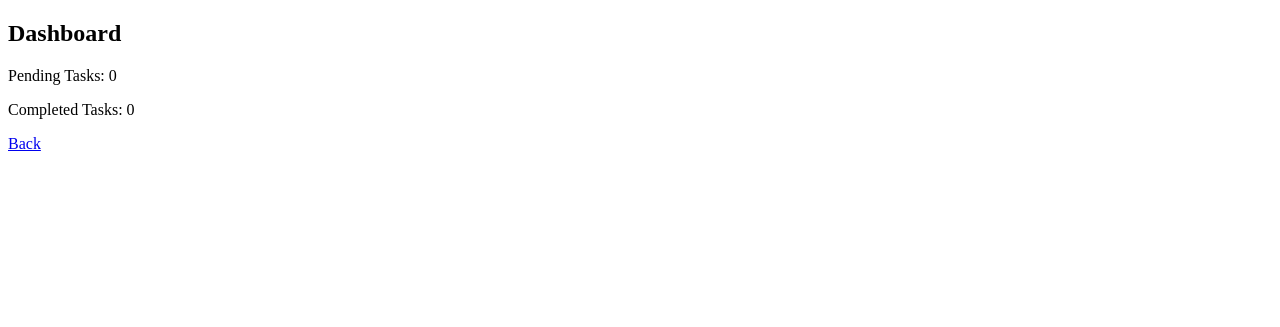
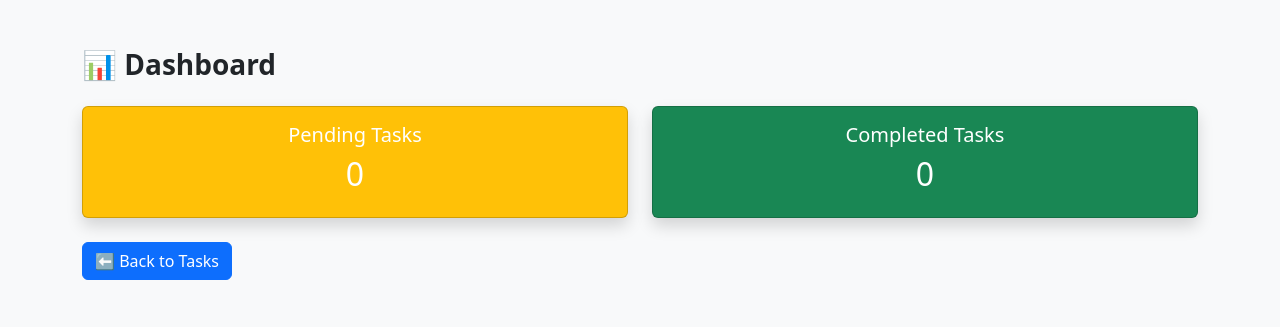
Before and after one commit to devopsbhushan/todo-app, a Flask app: page /dashboard in a window 1280 px wide. Shown: the top 327 px of the page. Run offline with Flask 3, Linux system fonts and the light colour scheme; data that the repository does not hold is empty.

Commit message:
Update dashboard.html

```diff
--- a/templates/dashboard.html
+++ b/templates/dashboard.html
@@ -1,13 +1,43 @@
 <!DOCTYPE html>
 <html>
-<body>
+<head>
+    <title>Dashboard</title>
+    <link href="https://cdn.jsdelivr.net/npm/bootstrap@5.3.0/dist/css/bootstrap.min.css" rel="stylesheet">
+</head>
 
-<h2>Dashboard</h2>
+<body class="bg-light">
 
-<p>Pending Tasks: {{pending}}</p>
-<p>Completed Tasks: {{done}}</p>
+<div class="container py-5">
 
-<a href="/tasks">Back</a>
+    <h3 class="mb-4 fw-bold">📊 Dashboard</h3>
+
+    <div class="row g-4">
+
+        <div class="col-md-6">
+            <div class="card text-white bg-warning shadow">
+                <div class="card-body text-center">
+                    <h5>Pending Tasks</h5>
+                    <h2>{{pending}}</h2>
+                </div>
+            </div>
+        </div>
+
+        <div class="col-md-6">
+            <div class="card text-white bg-success shadow">
+                <div class="card-body text-center">
+                    <h5>Completed Tasks</h5>
+                    <h2>{{done}}</h2>
+                </div>
+            </div>
+        </div>
+
+    </div>
+
+    <div class="mt-4">
+        <a href="/tasks" class="btn btn-primary">⬅ Back to Tasks</a>
+    </div>
+
+</div>
 
 </body>
 </html>
```
